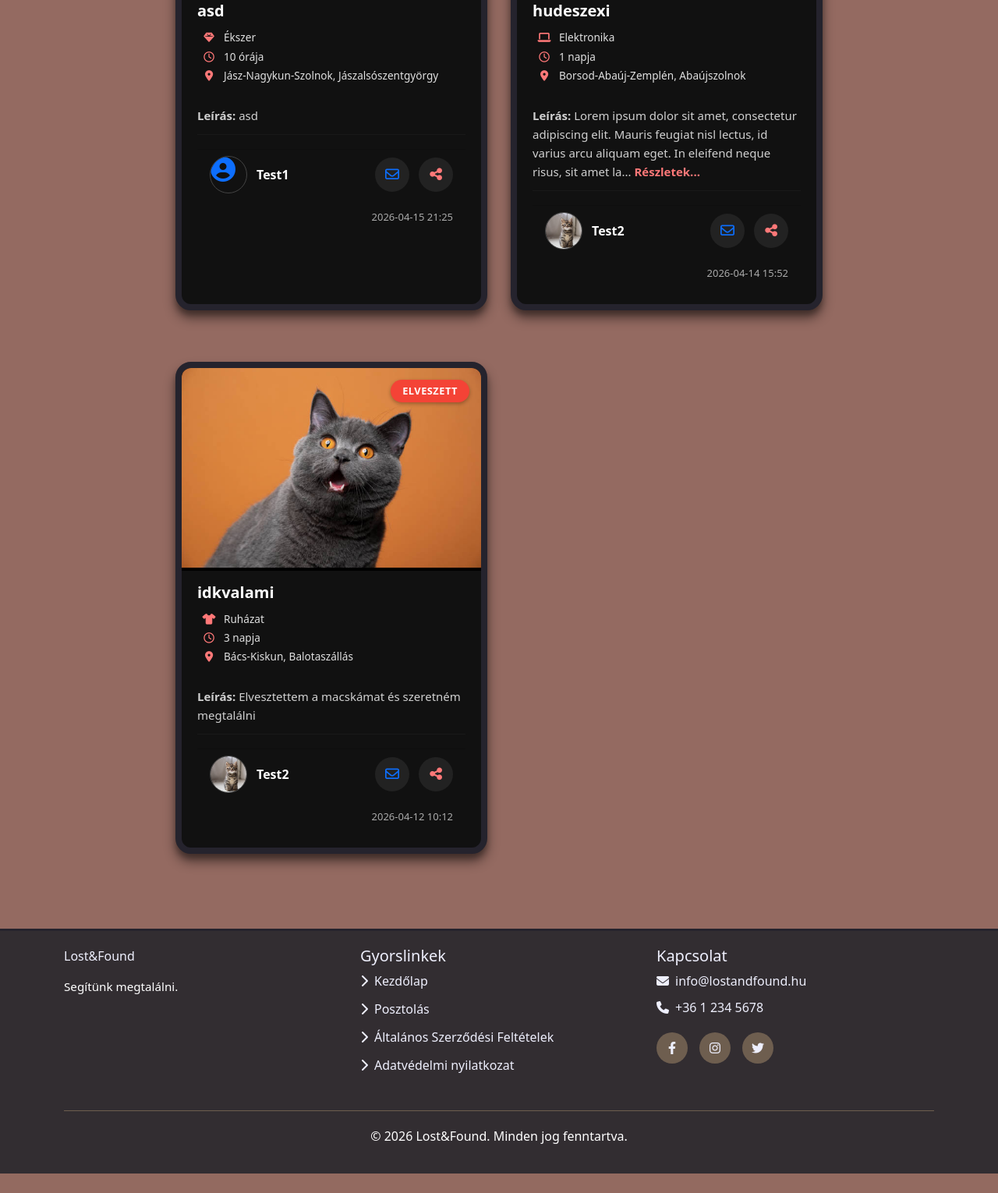
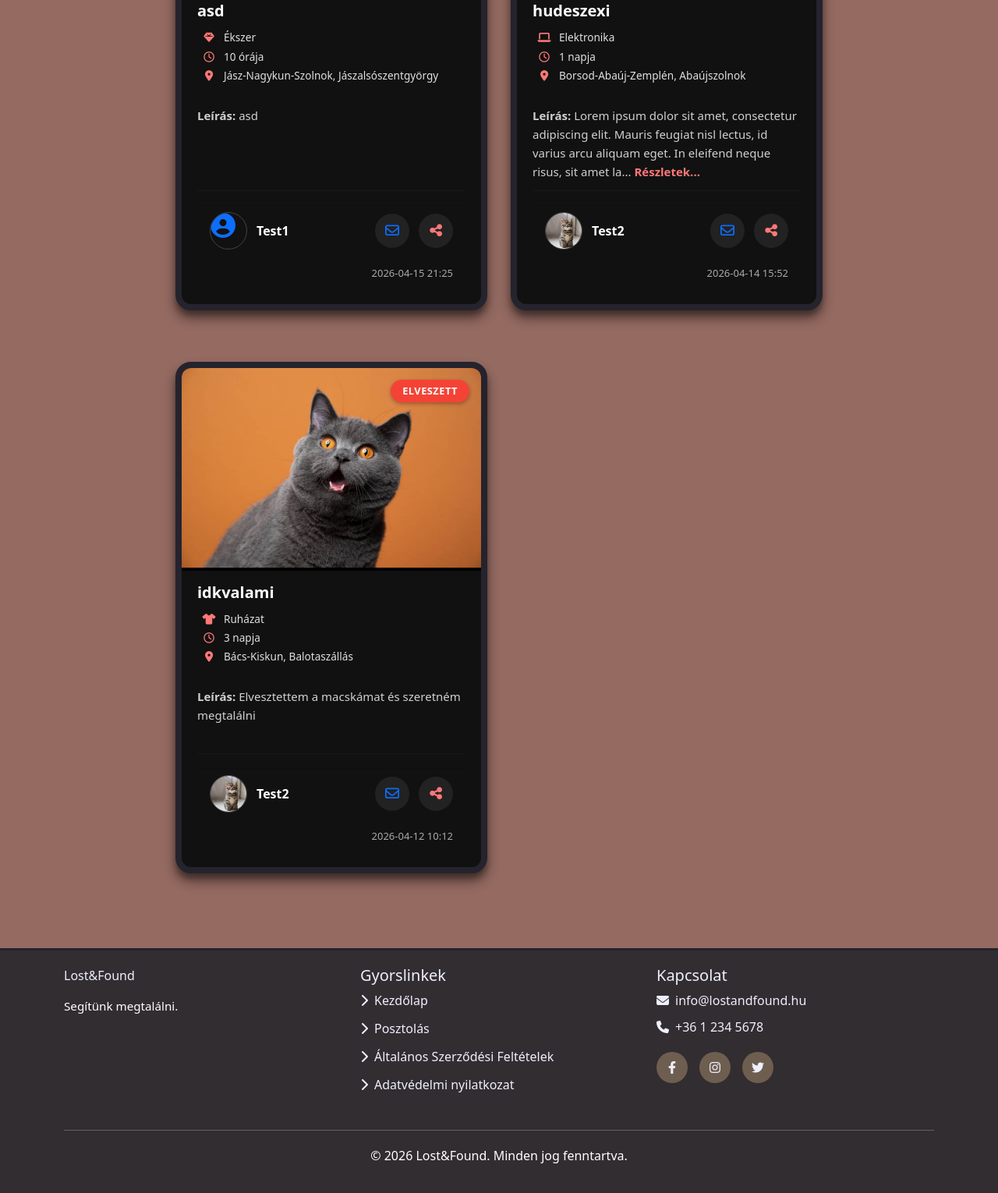
Before and after one commit to NagyRekaLaura/elveszett-targyak, a Flask app: page / in a window 1280 px wide. Shown: the part 841-2371 px from the top of the page at 78% size. Before the commit the page ends 2346 px from the top, so only its background shows below. Run offline with Flask 3, Linux system fonts and the light colour scheme; some libraries are stand-ins or nearby versions.

Commit message:
design javitas posztok megjelenésénél

```diff
--- a/static/css/style.css
+++ b/static/css/style.css
@@ -363,6 +363,9 @@
   display: flex;
   flex-direction: column;
   gap: 12px;
+  min-height: 380px;
+  display: flex;
+  flex-direction: column;
 }
 
 .info {
@@ -393,6 +396,15 @@
   line-height: 24px;
   color: #d0d0d0;
   margin: 0;
+  flex: 1;
+}
+
+.card-body > .card-text {
+  max-height: 144px;
+  overflow: hidden;
+  -webkit-line-clamp: 4;
+  line-clamp: 4;
+  -webkit-box-orient: vertical;
 }
 
 .text-end {
@@ -410,6 +422,7 @@
   border: none;
   border-top: 1px solid #333333;
   margin: 0;
+  margin-top: auto;
 }
 
 .card-footer {
@@ -1275,6 +1288,10 @@ select.form-control-modal option {
 
 .profile-own-cards .card-image {
   height: 190px;
+}
+
+.profile-own-cards .card-body {
+  min-height: auto;
 }
 /* ==================== */
 /* kapcsolat felvétel / POSZT*/
```
Also changed, not shown: instance/app.db.
